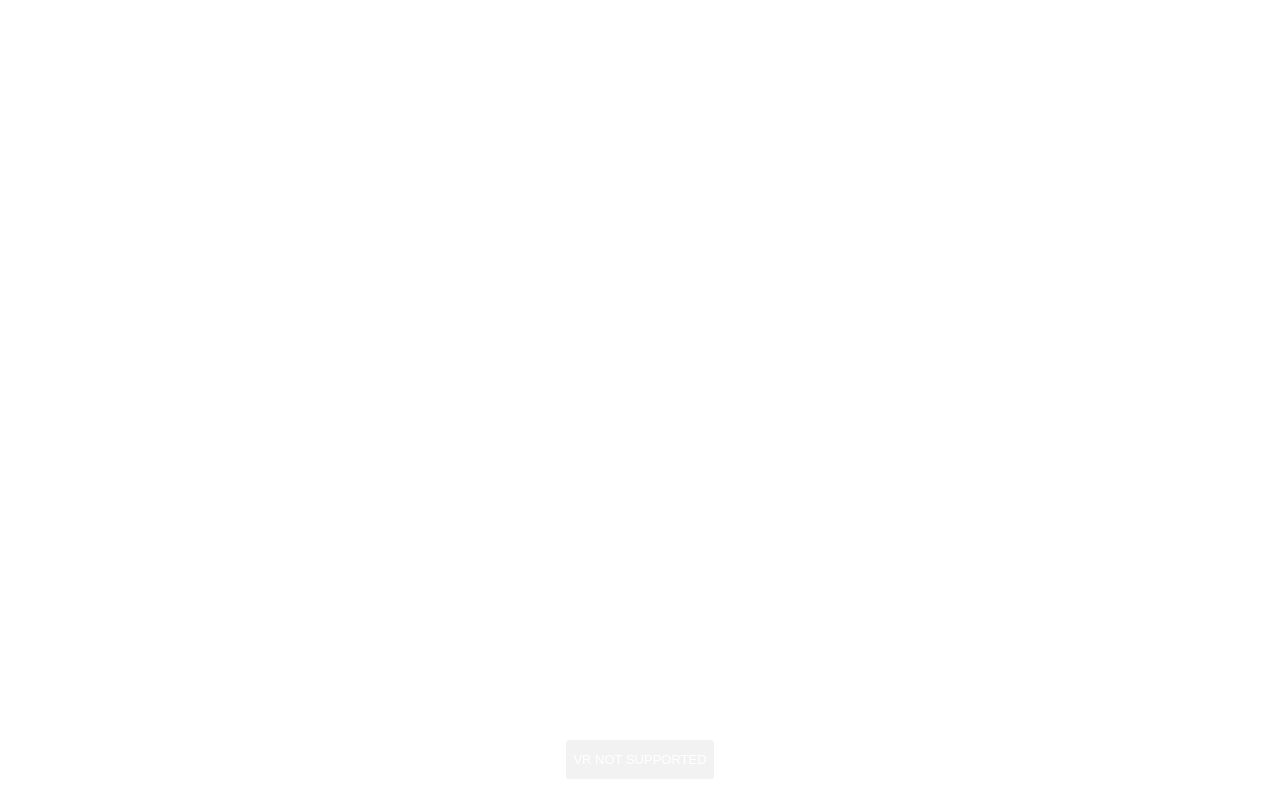
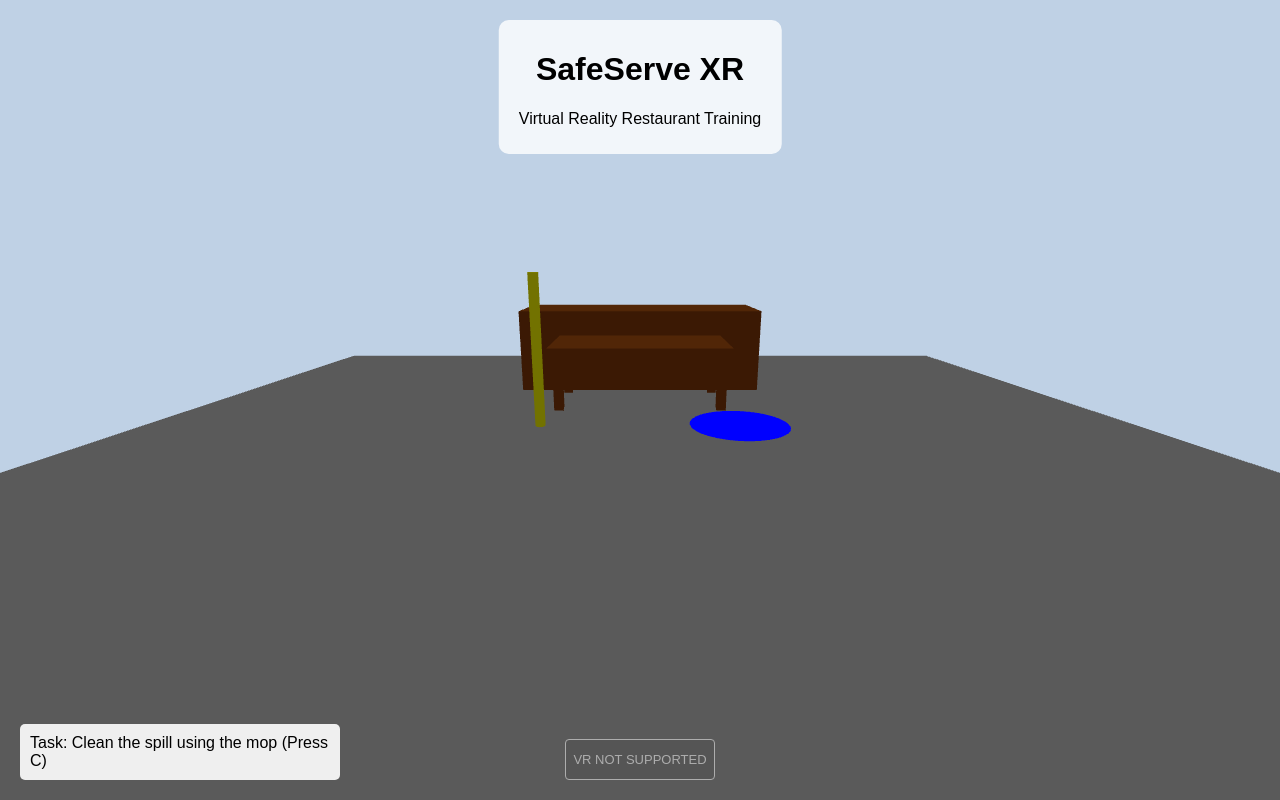
Before and after one commit to Tobitolos/Safe-Serve-XR, a plain HTML site: page index.html in a window 1280 px wide. Drawn offline with nearby package versions, Linux system fonts and the light colour scheme; animation ran at ten frames a second.

Commit message:
added css and few changes in code

```diff
--- /dev/null
+++ b/css/styles.css
@@ -0,0 +1,32 @@
+ body {
+            margin: 0;
+            font-family: Arial, sans-serif;
+            overflow: hidden;
+}
+
+canvas {
+            display: block;
+}
+
+#header {
+            position: fixed;
+            top: 20px;
+            left: 50%;
+            transform: translateX(-50%);
+            background: rgba(255, 255, 255, 0.8);
+            padding: 10px 20px;
+            border-radius: 10px;
+            text-align: center;
+            z-index: 10;
+}
+
+#feedback {
+            position: fixed;
+            bottom: 20px;
+            left: 20px;
+            background: rgba(255, 255, 255, 0.9);
+            padding: 10px;
+            border-radius: 5px;
+            max-width: 300px;
+            z-index: 10;
+}
--- a/index.html
+++ b/index.html
@@ -2,15 +2,21 @@
 <html lang="en">
 
 <head>
-<meta charset="UTF-8">
-<title>SafeServe XR</title>
-<style>body{margin:0;} canvas{display:block;}</style>
+    <meta charset="UTF-8">
+    <meta name="viewport" content="width=device-width, initial-scale=1.0">
+    <title>SafeServe XR</title>
+    <link rel="stylesheet" href="css/styles.css">
 </head>
 
 <body>
+    <div id="header">
+        <h1>SafeServe XR</h1>
+        <p>Virtual Reality Restaurant Training</p>
+    </div>
 
-<script type="module" src="js/restaurant.js"></script>
+    <div id="feedback"></div>
 
+    <script type="module" src="js/restaurant.js"></script>
 </body>
 
 </html>
--- a/js/restaurant.js
+++ b/js/restaurant.js
@@ -25,6 +25,7 @@ function init() {
     );
 
     camera.position.set(0, 1.6, 4);
+    camera.lookAt(0, 0, -2);   // ← ADDED so you can see the scene
 
     renderer = new THREE.WebGLRenderer({ antialias: true });
     renderer.setSize(window.innerWidth, window.innerHeight);
@@ -132,7 +133,7 @@ function cleanSpill() {
 
     if (distance < 1) {
 
-        spill.material.color.set(0x00ff00); // spill turns green
+        spill.material.color.set(0x00ff00);
 
         feedback.innerHTML = "Good job! Spill cleaned safely.";
 
@@ -157,7 +158,6 @@ window.addEventListener("keydown", function(event) {
 });
 
 
-
 /* ANIMATION LOOP */
 
 function animate() {
@@ -170,4 +170,4 @@ function render() {
 
     renderer.render(scene, camera);
 
-}
+}c
```
